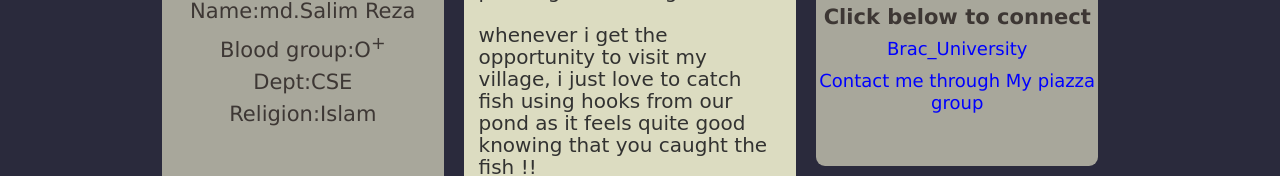
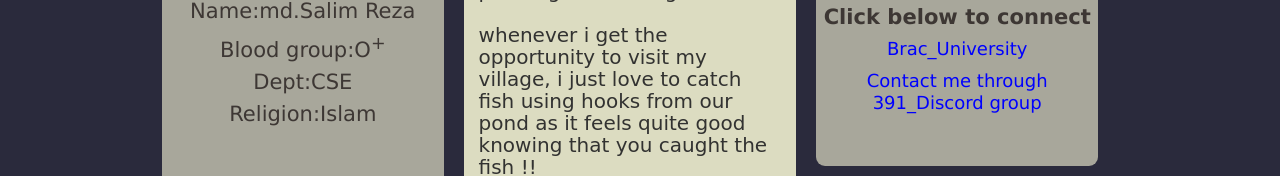
Before and after one commit to MD-SALIMREZA/17301100_391ass1, a plain HTML site: page index.html in a window 1280 px wide. Shown: the part 1300-1476 px from the top of the page. Drawn offline with Linux system fonts and the light colour scheme.

Commit message:
Add files via upload

```diff
--- a/index.html
+++ b/index.html
@@ -65,7 +65,7 @@
               <h1> Click below to connect  </h1>
            <div>   <a href="https://www.bracu.ac.bd/" class="" target="_blank">Brac_University</a></div>
 
-               <div><a href="https://piazza.com/class/ld9m5xqo1fp4zg/post/6" class="" target="_blank">Contact me through My piazza group</a></div>
+               <div><a href="https://discord.gg/2tvF8abs" class="" target="_blank">Contact me through 391_Discord group</a></div>
 
 
            </div>
```
